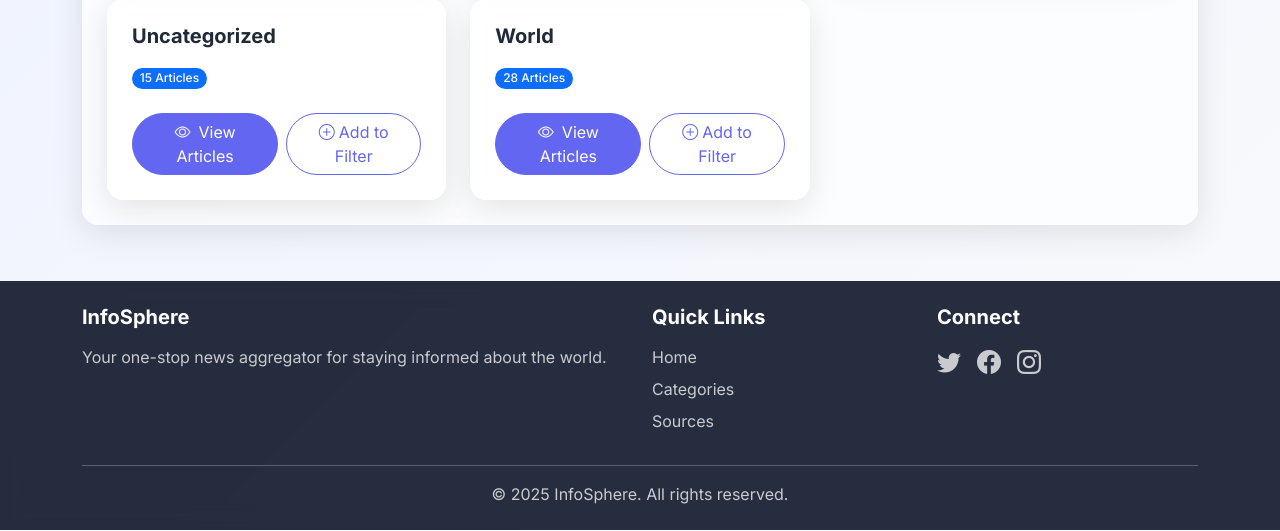
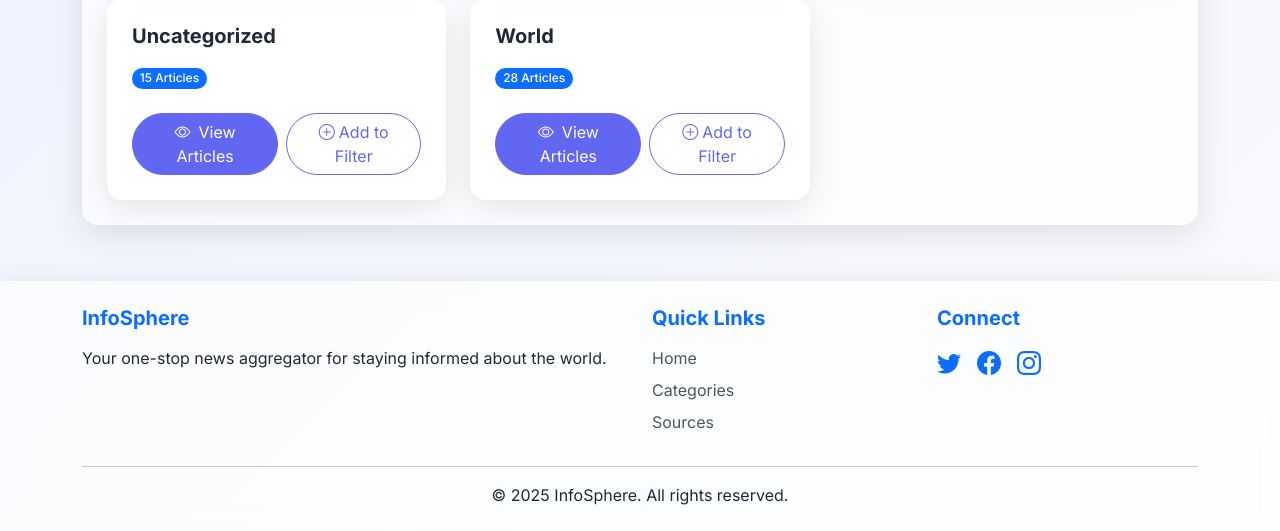
Before and after one commit to lulkebit/InfoSphere, a Django app: page /categories/ in a window 1280 px wide. Shown: the part 894-1425 px from the top of the page. Run offline with Django 5.2, Linux system fonts and the light colour scheme; data comes from the database, SQL or seed files in the repository.

Commit message:
Refactor footer styles and structure for improved aesthetics and accessibility. Updated background colors, hover effects, and text colors to enhance visual appeal. Removed unnecessary opacity classes and added ARIA attributes for better accessibility.

```diff
--- a/newsapp/templates/newsapp/base.html
+++ b/newsapp/templates/newsapp/base.html
@@ -150,9 +150,43 @@
         footer {
             margin-top: auto;
             padding: 2rem 0;
-            background: rgba(15, 23, 42, 0.9);
+            background: var(--card-bg-light);
             backdrop-filter: blur(10px);
             -webkit-backdrop-filter: blur(10px);
+            border-top: 1px solid var(--glass-border);
+            box-shadow: 0 -4px 20px rgba(0, 0, 0, 0.05);
+        }
+
+        footer a {
+            color: var(--text-secondary);
+            transition: all 0.2s ease;
+        }
+
+        footer a:hover {
+            color: var(--primary-color);
+            transform: translateX(3px);
+        }
+
+        footer .social-icon {
+            transition: all 0.2s ease;
+        }
+
+        footer .social-icon:hover {
+            transform: translateY(-3px);
+        }
+
+        .dark-mode footer {
+            background: var(--card-bg-dark);
+            border-color: rgba(255, 255, 255, 0.1);
+            color: #e2e8f0;
+        }
+
+        .dark-mode footer a {
+            color: #e2e8f0;
+        }
+
+        .dark-mode footer a:hover {
+            color: var(--primary-color);
         }
 
         /* Additional utility classes */
@@ -271,32 +305,32 @@
         {% block content %}{% endblock %}
     </main>
 
-    <footer class="text-white py-4">
+    <footer class="py-4">
         <div class="container">
             <div class="row">
                 <div class="col-md-6">
-                    <h5 class="mb-3 fw-bold">InfoSphere</h5>
-                    <p class="mb-3 opacity-75">Your one-stop news aggregator for staying informed about the world.</p>
+                    <h5 class="mb-3 fw-bold text-primary">InfoSphere</h5>
+                    <p class="mb-3">Your one-stop news aggregator for staying informed about the world.</p>
                 </div>
                 <div class="col-md-3">
-                    <h5 class="mb-3 fw-bold">Quick Links</h5>
+                    <h5 class="mb-3 fw-bold text-primary">Quick Links</h5>
                     <ul class="list-unstyled">
-                        <li class="mb-2"><a href="{% url 'home' %}" class="text-white opacity-75 text-decoration-none">Home</a></li>
-                        <li class="mb-2"><a href="{% url 'categories' %}" class="text-white opacity-75 text-decoration-none">Categories</a></li>
-                        <li class="mb-2"><a href="{% url 'sources' %}" class="text-white opacity-75 text-decoration-none">Sources</a></li>
+                        <li class="mb-2"><a href="{% url 'home' %}" class="text-decoration-none">Home</a></li>
+                        <li class="mb-2"><a href="{% url 'categories' %}" class="text-decoration-none">Categories</a></li>
+                        <li class="mb-2"><a href="{% url 'sources' %}" class="text-decoration-none">Sources</a></li>
                     </ul>
                 </div>
                 <div class="col-md-3">
-                    <h5 class="mb-3 fw-bold">Connect</h5>
+                    <h5 class="mb-3 fw-bold text-primary">Connect</h5>
                     <div class="d-flex gap-3 fs-4">
-                        <a href="#" class="text-white opacity-75"><i class="bi bi-twitter"></i></a>
-                        <a href="#" class="text-white opacity-75"><i class="bi bi-facebook"></i></a>
-                        <a href="#" class="text-white opacity-75"><i class="bi bi-instagram"></i></a>
+                        <a href="#" class="text-primary social-icon"><i class="bi bi-twitter"></i></a>
+                        <a href="#" class="text-primary social-icon"><i class="bi bi-facebook"></i></a>
+                        <a href="#" class="text-primary social-icon"><i class="bi bi-instagram"></i></a>
                     </div>
                 </div>
             </div>
-            <hr class="opacity-25">
-            <p class="text-center mb-0 opacity-75">&copy; {% now "Y" %} InfoSphere. All rights reserved.</p>
+            <hr>
+            <p class="text-center mb-0">&copy; {% now "Y" %} InfoSphere. All rights reserved.</p>
         </div>
     </footer>
 
```
